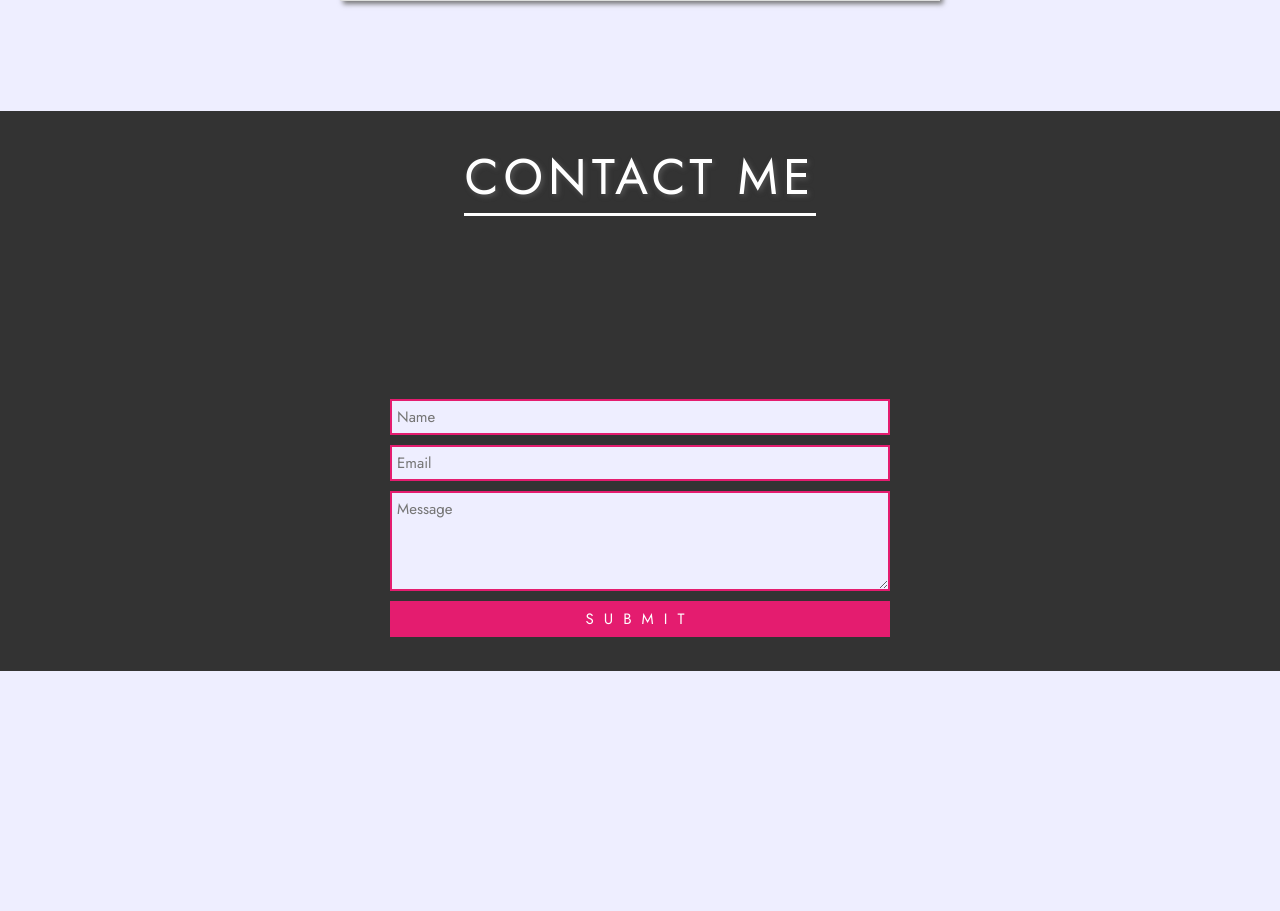
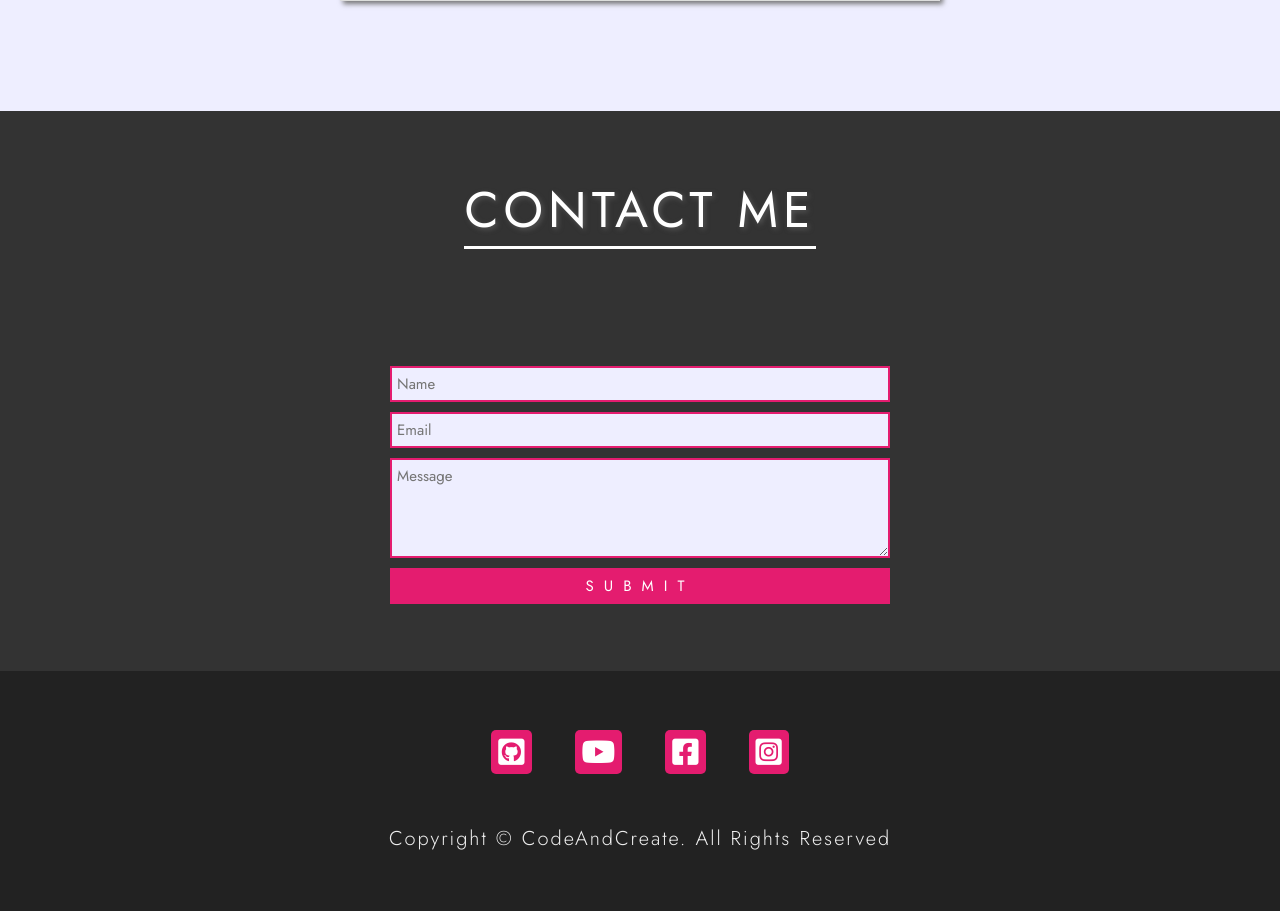
Before and after one commit to tiagoskaterock/CssPortfolio, a PHP site: page / in a window 1280 px wide. Shown: the part 5516-6427 px from the top of the page. Before the commit the page ends 6187 px from the top, so only its background shows below. Run offline with PHP 8.4, Linux system fonts and the light colour scheme.

Commit message:
Footer done

```diff
--- /dev/null
+++ b/css/footer.css
@@ -0,0 +1,32 @@
+.footer {
+	width: 100%;
+	height: 30vh;
+	background-color: #222;
+	display: flex;
+	flex-direction: column;
+}
+
+.social-media {
+	margin-bottom: 5rem;
+}
+
+.social-media-link {
+	margin: 0 2rem;
+	padding: .7rem;
+	background-color: #e41c6f;
+	border-radius: .5rem;
+	display: inline-block;
+}
+
+.social-media-link i{
+	font-size: 3rem;
+	color: white;
+}
+
+.copyright {
+	color: #eee;
+	font-size: 2rem;
+	letter-spacing: .2rem;
+	font-weight: 300;
+	text-align: center;
+}
--- a/css/section4.css
+++ b/css/section4.css
@@ -12,6 +12,7 @@
 	color: white;
 	box-shadow: none;
 	border-color: white;
+	margin-bottom: 5rem;
 }
 
 .contact-form {
--- a/includes/arrays.php
+++ b/includes/arrays.php
@@ -156,3 +156,28 @@
 
 
 	);
+
+
+	$social_media = array(
+
+		array(
+			'icon' => 'fab fa-github-square',
+			'link' => '#',
+		),
+
+		array(
+			'icon' => 'fab fa-youtube',
+			'link' => '#',
+		),
+
+		array(
+			'icon' => 'fab fa-facebook-square',
+			'link' => '#',
+		),
+
+		array(
+			'icon' => 'fab fa-instagram-square',
+			'link' => '#',
+		),
+
+	);
--- a/includes/footer.php
+++ b/includes/footer.php
@@ -1,10 +1,21 @@
+	<footer class="footer center">
 
-	<footer>
+		<div class="social-media">
+			<?php foreach ($social_media as $item): ?>
+				<a href="javascript:void(0)" class="social-media-link">
+					<i class="<?= $item['icon'] ?>"></i>
+				</a>
+			<?php endforeach ?>
+		</div>
+
+		<p class="copyright">
+			Copyright &copy; CodeAndCreate.
+			All Rights Reserved
+		</p>
 
 	</footer>
 
 
-
-	<script src="js.js"></script>
+	<script src="js/js.js"></script>
 </body>
 </html>
--- a/includes/header.php
+++ b/includes/header.php
@@ -14,5 +14,6 @@
 	<link rel="stylesheet" type="text/css" href="css/section2.css">
 	<link rel="stylesheet" type="text/css" href="css/section3.css">
 	<link rel="stylesheet" type="text/css" href="css/section4.css">
+	<link rel="stylesheet" type="text/css" href="css/footer.css">
 </head>
 <body>
--- a/index.php
+++ b/index.php
@@ -12,4 +12,6 @@
 
 <?php include('includes/section4.php') ?>
 
+<?php include('includes/footer.php') ?>
+
 </div>
```
Also changed, not shown: README.md, images/5.png (added).
